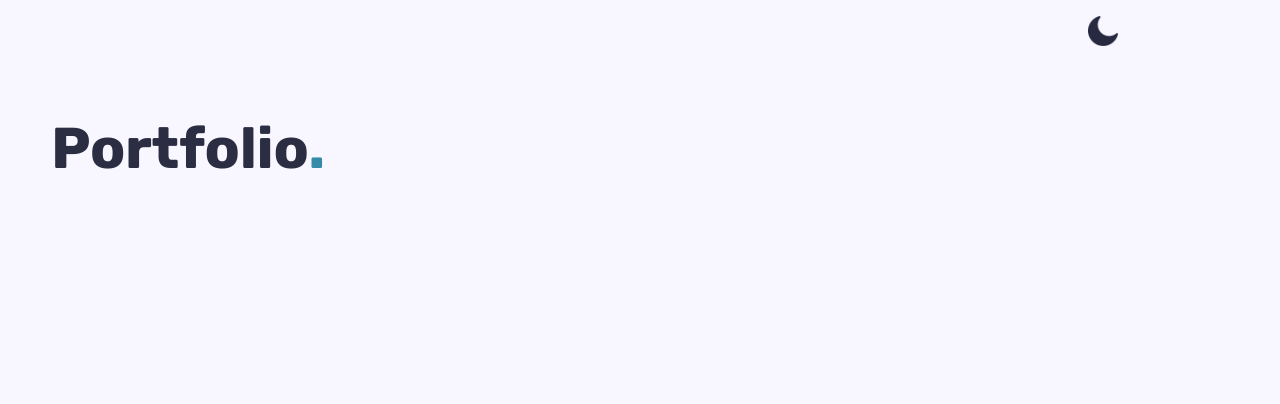
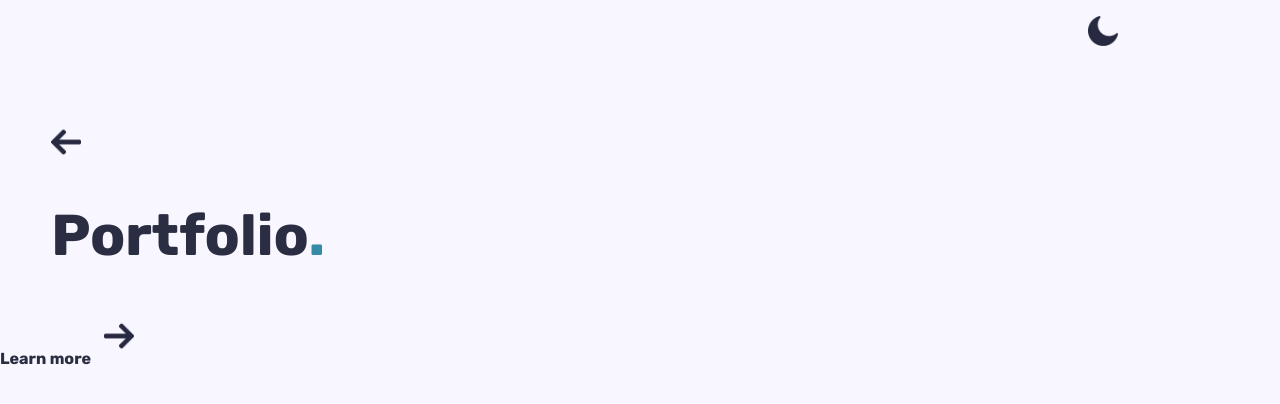
Before and after one commit to andrewpblee/portfolio, a Gatsby site: page /portfolio in a window 1280 px wide. Built offline with nearby package versions, Linux system fonts and the light colour scheme; Gatsby itself is replaced by a stand-in of ours.

Commit message:
adding arrows

```diff
--- /dev/null
+++ b/src/components/aboutArrow.js
@@ -0,0 +1,20 @@
+import React from "react"
+import { Link } from "gatsby"
+import arrowlight from "../../static/images/right-arrow-light.png"
+import arrowdark from "../../static/images/right-arrow-dark.png"
+
+const AboutArrow = props => {
+  return (
+    <div className={`${props.togglestate}`}>
+      <Link to="/about/" style={{ textDecoration: "none", color: "#2b2d42" }}>
+        Learn more
+        <img
+          className="aboutarrow arrow"
+          src={`${props.togglestate === "dark" ? arrowlight : arrowdark}`}
+        ></img>
+      </Link>
+    </div>
+  )
+}
+
+export default AboutArrow
--- a/src/components/backArrow.js
+++ b/src/components/backArrow.js
@@ -1,12 +1,19 @@
-import React, { Component } from "react"
+import React from "react"
 import { Link } from "gatsby"
-import arrow from "../../static/images/left-arrow.png"
-export default function BackArrow() {
+import arrowlight from "../../static/images/left-arrow-light.png"
+import arrowdark from "../../static/images/left-arrow-dark.png"
+
+const BackArrow = props => {
   return (
     <div>
       <Link to="/">
-        <img className="backarrow" src={arrow}></img>
+        <img
+          className="backarrow arrow"
+          src={`${props.togglestate === "dark" ? arrowlight : arrowdark}`}
+        ></img>
       </Link>
     </div>
   )
 }
+
+export default BackArrow
--- a/src/pages/about.js
+++ b/src/pages/about.js
@@ -13,7 +13,7 @@ export default function About() {
             toggleMode={context.changeToggleMode}
             togglestate={context.toggleState}
           />
-          <BackArrow />
+          <BackArrow togglestate={context.toggleState} />
           <div class="pageTitle">
             <h1>
               About<span>.</span>
--- a/src/pages/portfolio.js
+++ b/src/pages/portfolio.js
@@ -1,6 +1,8 @@
 import React from "react"
 import ModeToggle from "../components/modeToggle"
 import { myContext } from "../../provider"
+import BackArrow from "../components/backArrow"
+import AboutArrow from "../components/aboutArrow"
 
 const Portfolio = () => {
   return (
@@ -11,11 +13,13 @@ const Portfolio = () => {
             toggleMode={context.changeToggleMode}
             togglestate={context.toggleState}
           />
+          <BackArrow togglestate={context.toggleState} />
           <div class={`pageTitle-${context.toggleState} pageTitle`}>
             <h1>
               Portfolio<span>.</span>
             </h1>
           </div>
+          <AboutArrow togglestate={context.toggleState} />
         </div>
       )}
     </myContext.Consumer>
--- a/src/styles/global.css
+++ b/src/styles/global.css
@@ -123,10 +123,17 @@ button {
   border: 2px solid #2b2d42;
 }
 
-.backarrow {
+.arrow {
   width: 30px;
   height: 30px;
+}
+
+.backarrow {
   margin: 6% 0 0 4%;
+}
+
+.aboutarrow {
+  margin: 1%;
 }
 
 .pageTitle {
@@ -136,7 +143,7 @@ button {
   line-height: 1.2;
   font-weight: 700;
   font-style: normal;
-  margin: 8vh 0 0 4vw;
+  margin: 5vh 0 0 4vw;
 }
 
 .pageTitle-light {
```
Also changed, not shown: static/images/back.png (deleted), static/images/backarrow.svg (deleted), static/images/downarrow.svg (deleted), static/images/left-arrow-dark.png (added), static/images/left-arrow-light.png (added), static/images/left-arrow.png, static/images/right-arrow-dark.png (added), static/images/right-arrow-light.png (added).
